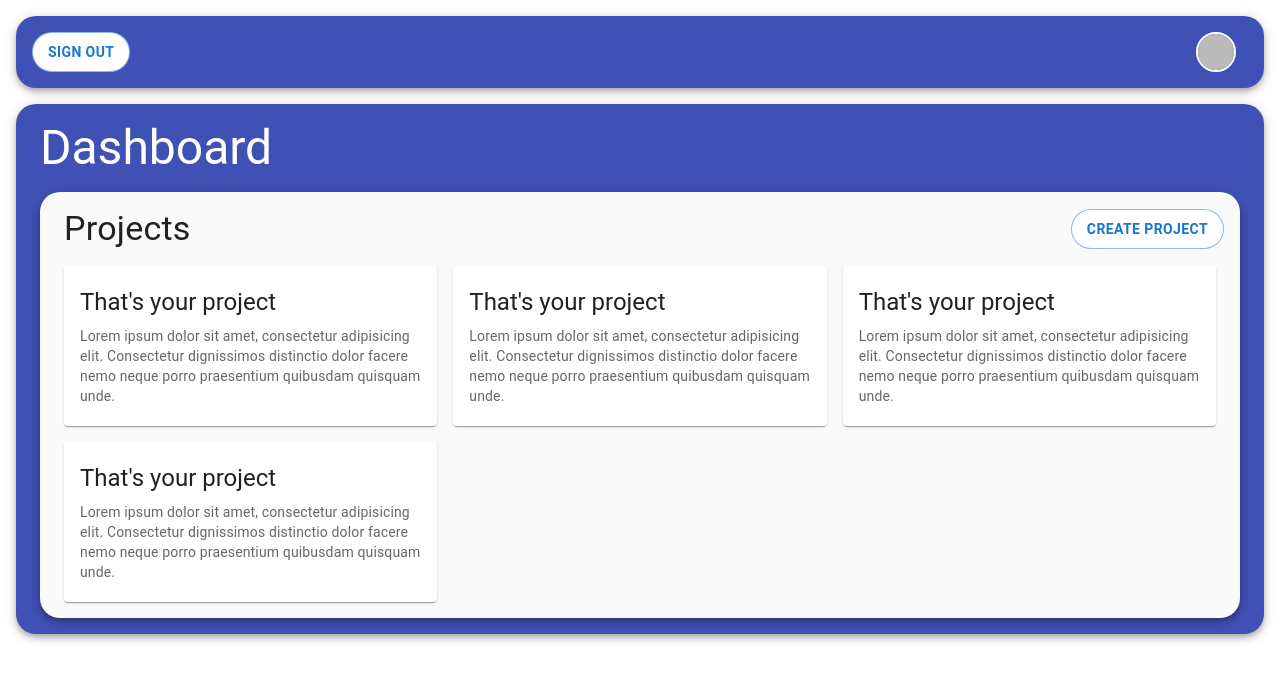
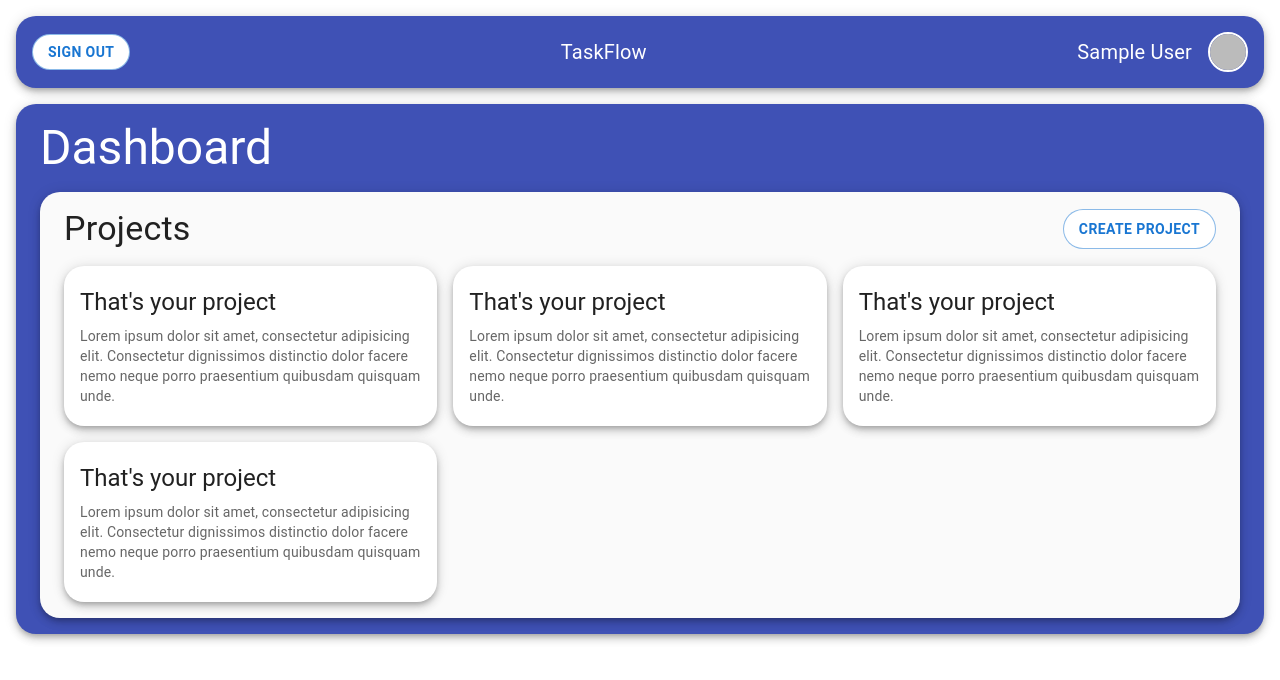
Before and after one commit to RiMac902/RemakeTaskApp, a React (Vite) app: page /home in a window 1280 px wide. Shown: the top 680 px of the page. Built offline with nearby package versions, Linux system fonts and the light colour scheme; no server answers; sample sign-in values are in the browser's storage.

Commit message:
Design was updated

```diff
--- a/src/components/Header.tsx
+++ b/src/components/Header.tsx
@@ -1,17 +1,20 @@
 import React from 'react';
 import {grey, indigo} from "@mui/material/colors";
-import {Avatar, Button, Paper, Skeleton, Stack} from "@mui/material";
+import {Avatar, Button, Paper, Skeleton, Stack, Typography, useMediaQuery, IconButton} from "@mui/material";
 import {signOutAccount} from "../store/features/authSlice.ts";
 import {useAppDispatch} from "../hooks/reduxHooks.ts";
 import {useLocation, useNavigate} from "react-router-dom";
 import {firebaseAuth} from "../firebase.ts";
 import getUserData from "../hooks/getUserData.tsx";
+import LogoutIcon from '@mui/icons-material/Logout';
 
 
 const Header = () => {
     const dispatch = useAppDispatch();
     const navigate = useNavigate();
     const location = useLocation();
+    const isCompact = useMediaQuery('(max-width:600px)');
+
     const currentPath = location.pathname;
 
     const {getUser, isLoading} = getUserData(firebaseAuth);
@@ -22,12 +25,38 @@ const Header = () => {
 
     return (
         <Paper elevation={5} sx={{borderRadius: 5, bgcolor: indigo[500], margin: 2}}>
-            <Stack direction="row" justifyContent="space-between" sx={{padding: 2}} spacing={0}>
-                <Button onClick={singOutHandle} variant="outlined" sx={{
-                    borderRadius: 5, fontWeight: 'bold', backgroundColor: 'white', ":hover": {
+            <Stack direction="row" justifyContent="space-between" alignItems="center" sx={{padding: 2}} spacing={0}>
+
+
+                {isCompact
+                    ? <IconButton onClick={singOutHandle}>
+                        <LogoutIcon sx={{color: 'white'}}/>
+                    </IconButton>
+
+                    : <Button onClick={singOutHandle} variant="outlined" sx={{
+                        borderRadius: 5, fontWeight: 'bold', whiteSpace: 'nowrap', fontSize: {
+                            xs: '10px',
+                            sm: '12px',
+                            md: '14px',
+                            lg: '14px',
+                            xl: '14px'
+                        }, backgroundColor: 'white', ":hover": {
                             bgcolor: grey[300],
                         }
-                }}>Sign Out</Button>
+                    }}>Sign Out</Button>}
+
+                    <Typography sx={{
+                        marginX: 1,
+                        color: '#fff',
+                        fontSize: {
+                            xs: '18px',
+                            sm: '18px',
+                            md: '18px',
+                            lg: '20px',
+                            xl: '24px'
+                        }
+                    }}>TaskFlow</Typography>
+
                 <Stack direction="row" alignItems="center">
                     {isLoading
                         ? (<>
@@ -35,12 +64,38 @@ const Header = () => {
                             <Skeleton variant="circular" width={40} height={40} sx={{marginX: 2}}/>
                         </>)
                         : (
-                            <Button disabled={currentPath === '/profile'} onClick={goToProfilePage} sx={{padding: 0}}>
+                            <>
+                                <Typography sx={{
+                                    color: '#fff', fontSize: {
+                                        xs: '18px',
+                                        sm: '18px',
+                                        md: '18px',
+                                        lg: '20px',
+                                        xl: '24px'
+                                    }
+                                }}>{getUser?.displayName}</Typography>
+                                <Button disabled={currentPath === '/profile'} onClick={goToProfilePage}
+                                        sx={{padding: 0, minWidth: 0, marginLeft: 2}}>
                                     <Avatar src={photoURL || ''} sx={{
+                                        height: {
+                                            xs: '30px',
+                                            sm: '40px',
+                                            md: '40px',
+                                            lg: '40px',
+                                            xl: '40px'
+                                        },
+                                        width: {
+                                            xs: '30px',
+                                            sm: '40px',
+                                            md: '40px',
+                                            lg: '40px',
+                                            xl: '40px'
+                                        },
                                         border: '2px solid #fff',
                                         ":hover": {border: `2px solid ${grey[300]}`}
                                     }}></Avatar>
                                 </Button>
+                            </>
                         )
                     }
                 </Stack>
--- a/src/components/ProjectCard.tsx
+++ b/src/components/ProjectCard.tsx
@@ -3,7 +3,7 @@ import {Card, CardActionArea, CardContent, Typography} from "@mui/material";
 
 const ProjectCard = () => {
     return (
-        <Card sx={{ minWidth: '100%', minHeight: '10rem', maxHeight: '10rem'}} >
+        <Card elevation={5} sx={{borderRadius: 5 ,minWidth: '100%', minHeight: '10rem', maxHeight: '10rem'}} >
             <CardActionArea sx={{width: '100%', height: '100%',}}>
                 <CardContent>
                     <Typography gutterBottom variant="h5" component="div">
--- /dev/null
+++ b/src/layout/MainLayout.tsx
@@ -0,0 +1,19 @@
+import React, {FC, ReactNode} from 'react';
+import Header from "../components/Header.tsx";
+import {Box, Paper} from "@mui/material";
+
+
+type Children = {
+    children: ReactNode;
+}
+
+const MainLayout: FC<Children> = ({children}) => {
+    return (
+        <>
+                <Header/>
+                {children}
+        </>
+    );
+};
+
+export default MainLayout;
--- a/src/layout/ProjectBoard.tsx
+++ b/src/layout/ProjectBoard.tsx
@@ -11,6 +11,7 @@ const ProjectBoard: FC = () => {
     const currentPath = location.pathname;
 
     const goToCreateProjectPage = () => navigate('/createProject');
+
     return (
         <Stack direction="column" sx={{marginTop: 2}}>
             <Paper sx={{bgcolor: grey[50], marginX: 1, borderRadius: 5}} elevation={5}>
@@ -23,9 +24,18 @@ const ProjectBoard: FC = () => {
                     }}>Projects</Typography>
 
                     <Button onClick={goToCreateProjectPage} variant="outlined" disabled={currentPath === '/createProject'} sx={{
-                        marginX: 2,
+                        marginX: 3,
                         borderRadius: 5,
+                        whiteSpace: 'nowrap',
+                        overflow: 'hidden',
                         fontWeight: 'bold',
+                        fontSize: {
+                            xs: '10px',
+                            sm: '12px',
+                            md: '14px',
+                            lg: '14px',
+                            xl: '14px'
+                        },
                         backgroundColor: 'white',
                         height: '40px',
                         ":hover": {bgcolor: grey[300]}
--- a/src/pages/CreateProjectPage.tsx
+++ b/src/pages/CreateProjectPage.tsx
@@ -4,11 +4,11 @@ import {indigo} from "@mui/material/colors";
 import Team from "../components/Team.tsx";
 import ProjectForm from "../components/ProjectForm.tsx";
 import Header from "../components/Header.tsx";
+import MainLayout from "../layout/MainLayout.tsx";
 
 const CreateProjectPage = () => {
     return (
-        <>
-            <Header/>
+        <MainLayout>
                 <Paper sx={{bgcolor: indigo[500], marginX: 2, padding: 2, borderRadius: 5}} elevation={10}>
                     <Typography variant="h3" sx={{marginX: 1, color: 'white', userSelect: 'none'}}>Create Project</Typography>
                     <Stack sx={{marginTop: 2, flexDirection: 'row',}}>
@@ -16,7 +16,7 @@ const CreateProjectPage = () => {
                         <Team/>
                     </Stack>
                 </Paper>
-        </>
+        </MainLayout>
     );
 };
 
--- a/src/pages/CreateTaskPage.tsx
+++ b/src/pages/CreateTaskPage.tsx
@@ -1,12 +1,11 @@
 import React, {FC} from 'react';
 import {Box, InputBase, Paper, Stack, Typography} from "@mui/material";
 import {grey, indigo} from "@mui/material/colors";
-import Header from "../components/Header.tsx";
+import MainLayout from "../layout/MainLayout.tsx";
 
 const CreateTaskPage: FC = () => {
     return (
-        <>
-            <Header/>
+        <MainLayout>
             <Stack direction="column">
                 <Paper sx={{bgcolor: indigo[500], marginX: 2, padding: 2, borderRadius: 5}} elevation={10}>
                     <Typography variant="h3" sx={{marginX: 1, color: 'white', userSelect: 'none'}}>Create
@@ -46,7 +45,7 @@ const CreateTaskPage: FC = () => {
                     </Stack>
                 </Paper>
             </Stack>
-        </>
+        </MainLayout>
     );
 };
 
--- a/src/pages/HomePage.tsx
+++ b/src/pages/HomePage.tsx
@@ -1,15 +1,15 @@
 import React, {FC, useState} from "react";
 import DashBoard from "../layout/DashBoard.tsx";
 import Header from "../components/Header.tsx";
+import MainLayout from "../layout/MainLayout.tsx";
 
 const HomePage: FC = () => {
     const [taskIsExist, setTaskIsExist] = useState<boolean>();
 
     return (
-        <>
-            <Header/>
+        <MainLayout>
             {taskIsExist ? <DashBoard/> : <DashBoard/>}
-        </>
+        </MainLayout>
     );
 };
 
--- a/src/pages/ProfilePage.tsx
+++ b/src/pages/ProfilePage.tsx
@@ -6,6 +6,7 @@ import getUserData from "../hooks/getUserData.tsx";
 import {useAppDispatch, useAppSelector} from "../hooks/reduxHooks.ts";
 import {uploadAvatar} from "../store/features/userSlice.ts";
 import LoadingButton from '@mui/lab/LoadingButton';
+import MainLayout from "../layout/MainLayout.tsx";
 
 const ProfilePage = () => {
     const [photo, setPhoto] = useState<File | null>(null);
@@ -25,8 +26,7 @@ const ProfilePage = () => {
 
 
     return (
-        <>
-                <Header/>
+        <MainLayout>
 
                 <Typography variant={'h1'}>{getUser?.displayName || 'Loading...'}</Typography>
 
@@ -41,7 +41,7 @@ const ProfilePage = () => {
                     <input type="file" onChange={handleChange} />
                 </Box>
 
-        </>
+        </MainLayout>
     );
 };
 
--- a/src/pages/ProjectPage.tsx
+++ b/src/pages/ProjectPage.tsx
@@ -1,10 +1,11 @@
 import React from 'react';
+import MainLayout from "../layout/MainLayout.tsx";
 
 const ProjectPage = () => {
     return (
-        <>
+        <MainLayout>
 
-        </>
+        </MainLayout>
     );
 };
 
```
Also changed, not shown: src/layout/MainField.tsx (deleted, +0 -22 lines). Lines whose indentation alone changed are shown as unchanged.
